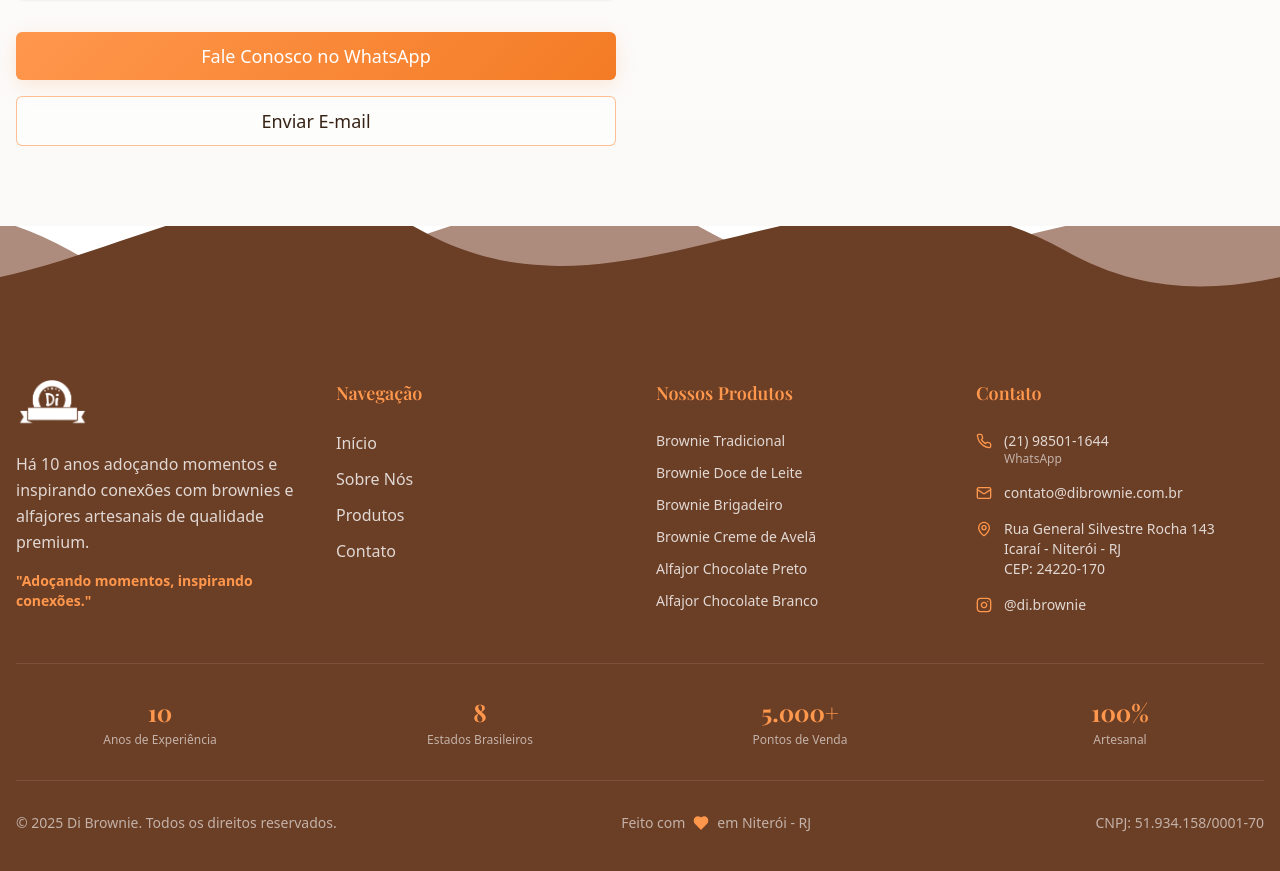
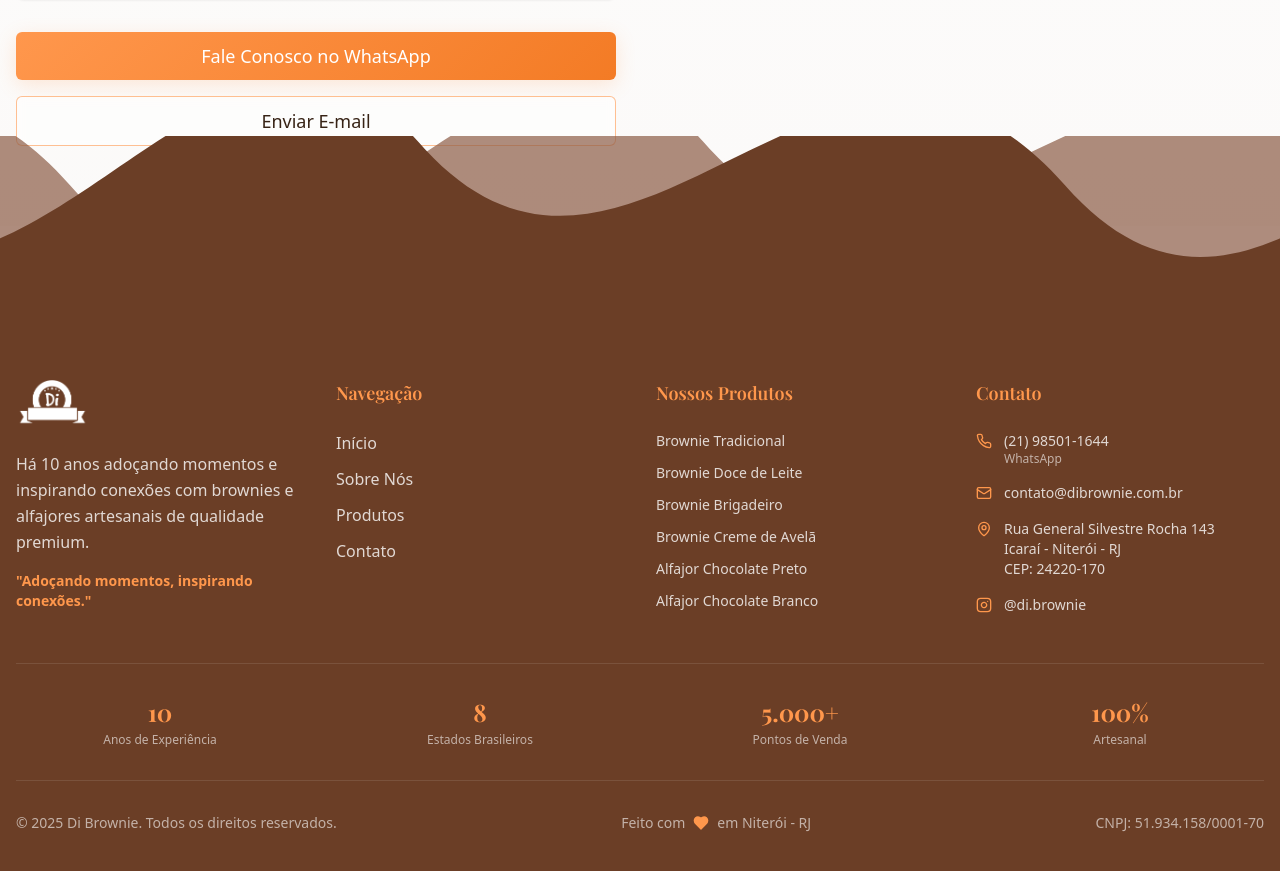
Before and after one commit to DevZipMateus/dibrownie-sweet-site, a React (Vite) app: page / in a window 1280 px wide. Shown: the part 4740-5611 px from the top of the page. Built offline with nearby package versions, Linux system fonts and the light colour scheme.

Commit message:
Refactor wave container
Adjust wave container height and margin-top to accommodate double wave effect.

```diff
--- a/src/index.css
+++ b/src/index.css
@@ -112,10 +112,15 @@ All colors MUST be HSL.
 
 /* Wave Animation */
 .wave-container-double {
-  height: 90px;
+  /* AUMENTAMOS a altura para dar espaço */
+  height: 180px;
   width: 100%;
   overflow: hidden;
   position: relative;
+
+  /* PUXAMOS o container para cima pela metade da sua altura */
+  margin-top: -90px;
+
   margin-bottom: -1px;
 }
 
```
